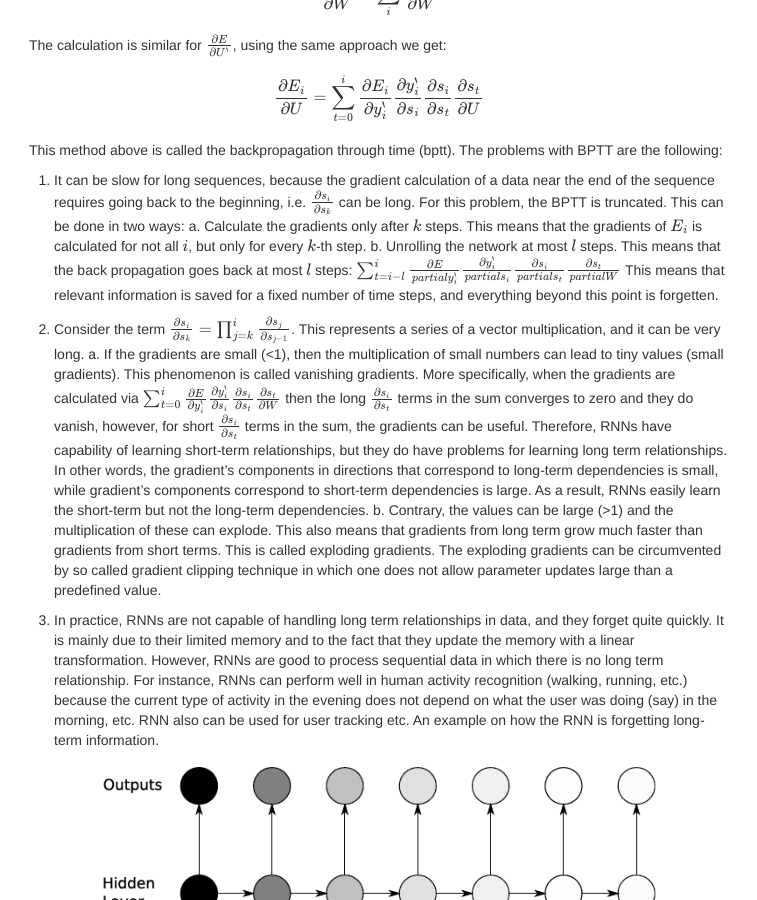
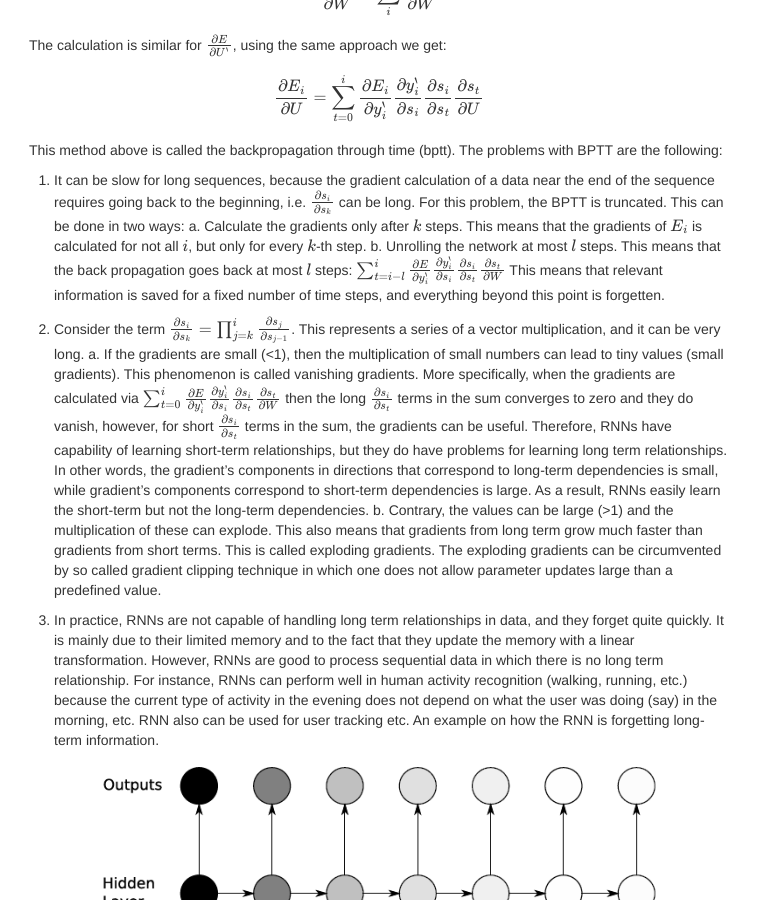
Before and after one commit to kfattila/kfattila.github.io, a Jekyll site: the page built from pages/RNN.md, in a window 1280 px wide and 900 px high, scrolled down 2836 px. Shown: the whole window, without its empty margins (261-1018 px from the left). Built offline with Jekyll 4.4.1, drawn with Linux system fonts in a browser that asks for light colours; formulas are drawn with MathJax 3; comment, search, counter and statistics services are not loaded.

Commit message:
lectures

```diff
--- a/pages/RNN.md
+++ b/pages/RNN.md
@@ -61,7 +61,7 @@ This method above is called the backpropagation through time (bptt).
 The problems with BPTT are the following:
 1. It can be slow for long sequences, because the gradient calculation of a data near the end of the sequence requires going back to the beginning, i.e. \\(\frac{\partial s_{i}}{\partial s_{k}}\\) can be long. For this problem, the BPTT is truncated. This can be done in two ways:
 	a. Calculate the gradients only after \\(k\\) steps. This means that the gradients of \\(E_{i}\\) is calculated for not all \\(i\\), but only for every \\(k\\)-th step.
-	b. Unrolling the network at most \\(l\\) steps. This means that the back propagation goes back at most \\(l\\) steps: \\(\sum_{t=i-l}^{i} \frac{\partial E}{partial y_{i}^{'}}\frac{\partial y_{i}^{'}}{partial s_{i}}\frac{\partial s_{i}}{partial s_{t}}\frac{\partial s_{t}}{partial W}\\)
+	b. Unrolling the network at most \\(l\\) steps. This means that the back propagation goes back at most \\(l\\) steps: \\(\sum_{t=i-l}^{i} \frac{\partial E}{\partial y_{i}^{'}}\frac{\partial y_{i}^{'}}{\partial s_{i}}\frac{\partial s_{i}}{\partial s_{t}}\frac{\partial s_{t}}{\partial W}\\)
 	This means that relevant information is saved for a fixed number of time steps, and everything beyond this point is forgetten.
 
 2. Consider the term \\(\frac{\partial s_{i}}{\partial s_{k}} = \prod_{j=k}^{i}\frac{\partial s_{j}}{\partial s_{j-1}}\\). This represents a series of a vector multiplication, and it can be very long.
```
